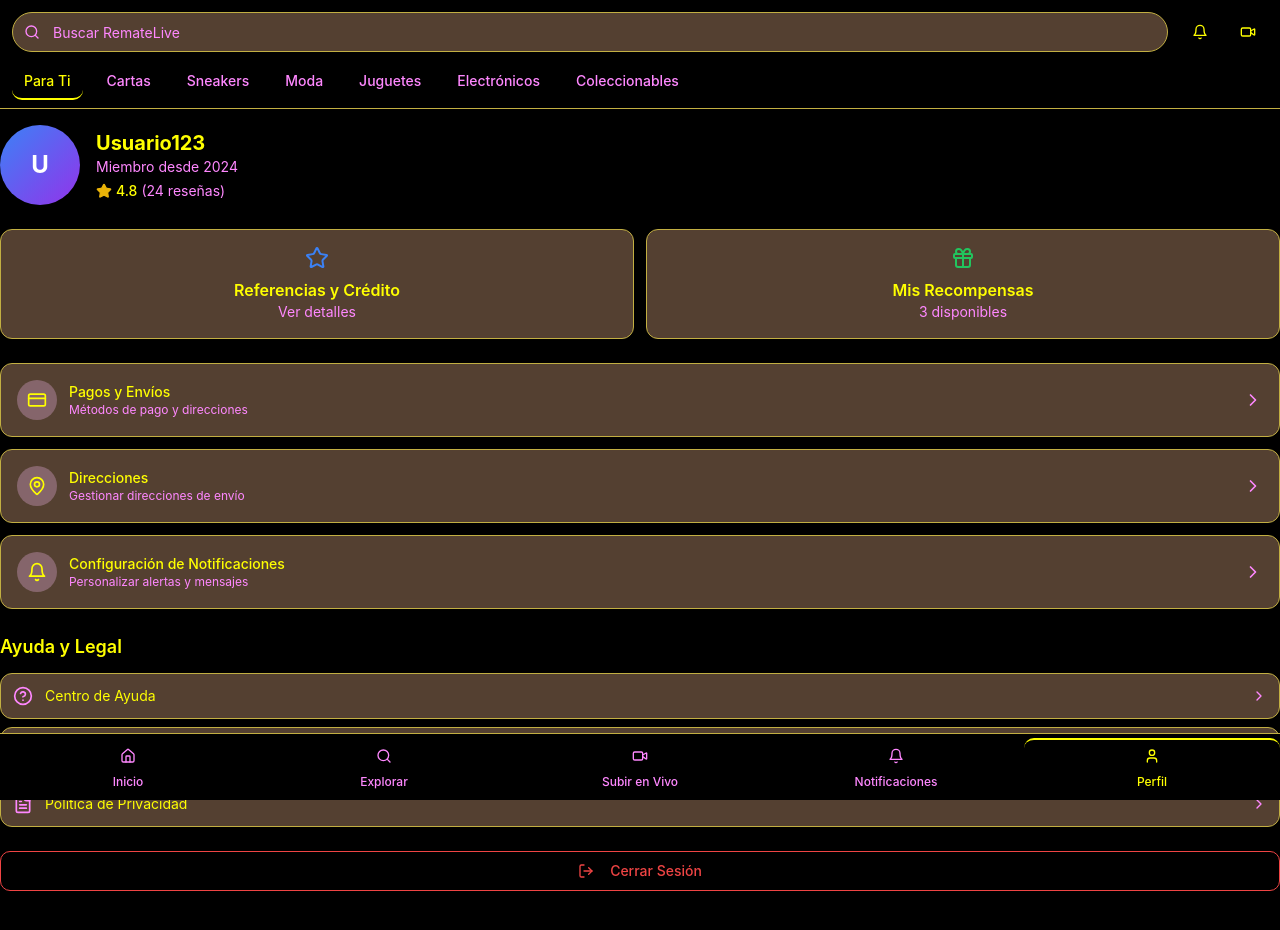
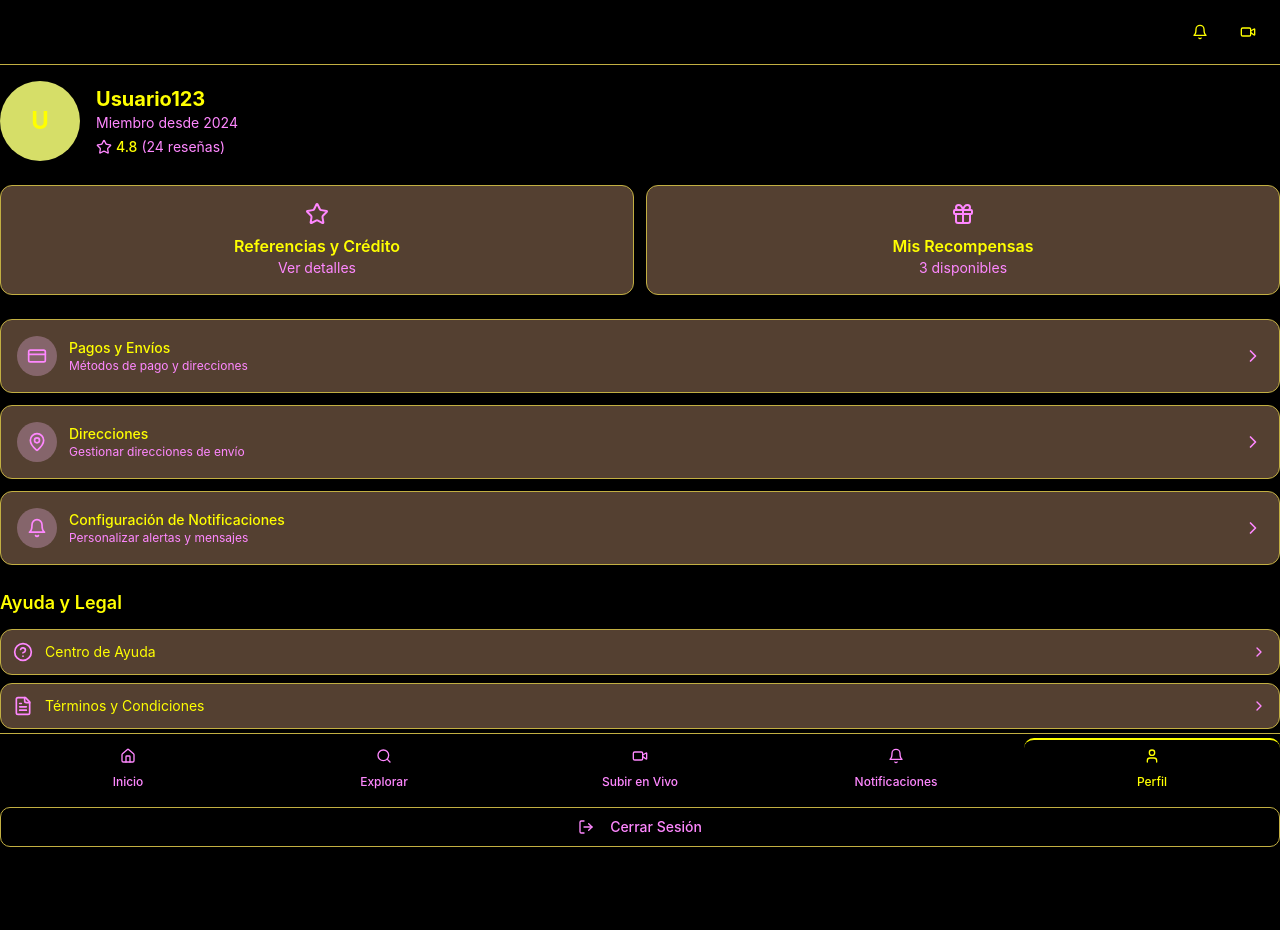
Before and after one commit to alessio0618/rematelive-en-vivo-mundo, a React (Vite) app: page /perfil in a window 1280 px wide. Shown: the top 930 px of the page. Built offline with nearby package versions, Linux system fonts and the light colour scheme.

Commit message:
Refactor UI and apply color palette
Apply the complete list of UI and color corrections, including header refactoring, color palette adjustments, and ensuring consistent design across all pages. If any changes are not applied, re-execute the changes.

```diff
--- /dev/null
+++ b/src/components/CategoryBar.tsx
@@ -0,0 +1,40 @@
+
+import React from 'react';
+import { Button } from '@/components/ui/button';
+
+const CategoryBar = () => {
+  const categories = [
+    'Para Ti',
+    'Cartas',
+    'Sneakers',
+    'Moda',
+    'Juguetes',
+    'Electrónicos',
+    'Coleccionables'
+  ];
+
+  return (
+    <div className="bg-background border-b border-border">
+      <div className="px-3 pb-2">
+        <div className="flex space-x-3 overflow-x-auto scrollbar-hide">
+          {categories.map((category, index) => (
+            <Button
+              key={category}
+              variant="ghost"
+              size="sm"
+              className={`whitespace-nowrap text-sm font-medium hover:bg-accent/20 transition-colors ${
+                index === 0
+                  ? 'text-foreground border-b-2 border-foreground'
+                  : 'text-muted-foreground border-b-2 border-transparent'
+              }`}
+            >
+              {category}
+            </Button>
+          ))}
+        </div>
+      </div>
+    </div>
+  );
+};
+
+export default CategoryBar;
--- /dev/null
+++ b/src/components/SearchBar.tsx
@@ -0,0 +1,38 @@
+
+import React from 'react';
+import { Search, Bell, Video } from 'lucide-react';
+import { Input } from '@/components/ui/input';
+import { Button } from '@/components/ui/button';
+
+interface SearchBarProps {
+  placeholder: string;
+}
+
+const SearchBar = ({ placeholder }: SearchBarProps) => {
+  return (
+    <div className="bg-background border-b border-border mobile-header">
+      <div className="flex items-center justify-between p-3">
+        <div className="flex-1 max-w-none mx-0">
+          <div className="relative">
+            <Search className="absolute left-3 top-1/2 transform -translate-y-1/2 text-muted-foreground w-4 h-4" />
+            <Input
+              placeholder={placeholder}
+              className="pl-10 bg-card border-border text-foreground placeholder:text-muted-foreground rounded-full h-10 focus-visible:ring-accent focus-visible:border-accent"
+            />
+          </div>
+        </div>
+
+        <div className="flex items-center space-x-2 ml-3">
+          <Button variant="ghost" size="icon" className="text-foreground h-10 w-10 hover:bg-accent/20">
+            <Bell className="w-5 h-5" />
+          </Button>
+          <Button variant="ghost" size="icon" className="text-foreground h-10 w-10 hover:bg-accent/20">
+            <Video className="w-5 h-5" />
+          </Button>
+        </div>
+      </div>
+    </div>
+  );
+};
+
+export default SearchBar;
--- /dev/null
+++ b/src/components/SimpleHeader.tsx
@@ -0,0 +1,23 @@
+
+import React from 'react';
+import { Bell, Video } from 'lucide-react';
+import { Button } from '@/components/ui/button';
+
+const SimpleHeader = () => {
+  return (
+    <div className="bg-background border-b border-border mobile-header">
+      <div className="flex items-center justify-end p-3">
+        <div className="flex items-center space-x-2">
+          <Button variant="ghost" size="icon" className="text-foreground h-10 w-10 hover:bg-accent/20">
+            <Bell className="w-5 h-5" />
+          </Button>
+          <Button variant="ghost" size="icon" className="text-foreground h-10 w-10 hover:bg-accent/20">
+            <Video className="w-5 h-5" />
+          </Button>
+        </div>
+      </div>
+    </div>
+  );
+};
+
+export default SimpleHeader;
--- a/src/pages/Explorar.tsx
+++ b/src/pages/Explorar.tsx
@@ -4,7 +4,7 @@ import { Search, TrendingUp, Hash, Gamepad2, Shirt, Baby, Laptop, Star } from 'l
 import { Input } from '@/components/ui/input';
 import { Button } from '@/components/ui/button';
 import { Card } from '@/components/ui/card';
-import TopNavBar from '@/components/TopNavBar';
+import SearchBar from '@/components/SearchBar';
 import BottomNavBar from '@/components/BottomNavBar';
 
 const Explorar = () => {
@@ -19,7 +19,7 @@ const Explorar = () => {
       icon: TrendingUp,
       viewerCount: 1240,
       liveCount: 23,
-      color: 'bg-blue-500'
+      color: 'bg-muted'
     },
     {
       id: 2,
@@ -27,7 +27,7 @@ const Explorar = () => {
       icon: Star,
       viewerCount: 890,
       liveCount: 15,
-      color: 'bg-green-500'
+      color: 'bg-muted'
     },
     {
       id: 3,
@@ -35,7 +35,7 @@ const Explorar = () => {
       icon: Hash,
       viewerCount: 756,
       liveCount: 12,
-      color: 'bg-pink-500'
+      color: 'bg-muted'
     },
     {
       id: 4,
@@ -43,7 +43,7 @@ const Explorar = () => {
       icon: Gamepad2,
       viewerCount: 634,
       liveCount: 18,
-      color: 'bg-purple-500'
+      color: 'bg-muted'
     },
     {
       id: 5,
@@ -51,7 +51,7 @@ const Explorar = () => {
       icon: Shirt,
       viewerCount: 523,
       liveCount: 9,
-      color: 'bg-yellow-500'
+      color: 'bg-muted'
     },
     {
       id: 6,
@@ -59,7 +59,7 @@ const Explorar = () => {
       icon: Baby,
       viewerCount: 412,
       liveCount: 7,
-      color: 'bg-orange-500'
+      color: 'bg-muted'
     },
     {
       id: 7,
@@ -67,7 +67,7 @@ const Explorar = () => {
       icon: Laptop,
       viewerCount: 398,
       liveCount: 11,
-      color: 'bg-indigo-500'
+      color: 'bg-muted'
     },
     {
       id: 8,
@@ -75,16 +75,16 @@ const Explorar = () => {
       icon: Star,
       viewerCount: 287,
       liveCount: 6,
-      color: 'bg-red-500'
+      color: 'bg-muted'
     }
   ];
 
   return (
     <div className="min-h-screen bg-background text-foreground">
-      <TopNavBar />
+      <SearchBar placeholder="Buscar categorías" />
 
       <main className="mobile-padding pb-24">
-        {/* Search bar */}
+        {/* Search bar adicional específica para categorías */}
         <div className="mb-4 mt-2">
           <div className="relative">
             <Search className="absolute left-3 top-1/2 transform -translate-y-1/2 text-muted-foreground w-4 h-4" />
@@ -125,7 +125,7 @@ const Explorar = () => {
               >
                 <div className="flex flex-col items-center text-center space-y-3">
                   <div className={`w-12 h-12 ${category.color} rounded-full flex items-center justify-center`}>
-                    <Icon className="w-6 h-6 text-white" />
+                    <Icon className="w-6 h-6 text-muted-foreground" />
                   </div>
                   <div>
                     <h3 className="text-foreground font-semibold text-sm mb-1">{category.name}</h3>
--- a/src/pages/Index.tsx
+++ b/src/pages/Index.tsx
@@ -1,13 +1,15 @@
 
 import React from 'react';
-import TopNavBar from '@/components/TopNavBar';
+import SearchBar from '@/components/SearchBar';
+import CategoryBar from '@/components/CategoryBar';
 import BottomNavBar from '@/components/BottomNavBar';
 import HomeFeed from '@/components/HomeFeed';
 
 const Index = () => {
   return (
     <div className="min-h-screen bg-background text-foreground">
-      <TopNavBar />
+      <SearchBar placeholder="Buscar RemateLive" />
+      <CategoryBar />
       <main className="relative">
         <HomeFeed />
       </main>
--- a/src/pages/Notificaciones.tsx
+++ b/src/pages/Notificaciones.tsx
@@ -3,7 +3,7 @@ import React, { useState } from 'react';
 import { ShoppingBag, MessageSquare, Heart, BookmarkCheck, DollarSign } from 'lucide-react';
 import { Button } from '@/components/ui/button';
 import { Card, CardContent } from '@/components/ui/card';
-import TopNavBar from '@/components/TopNavBar';
+import SimpleHeader from '@/components/SimpleHeader';
 import BottomNavBar from '@/components/BottomNavBar';
 
 const Notificaciones = () => {
@@ -47,21 +47,13 @@ const Notificaciones = () => {
   ];
 
   const getStatusColor = (status: string) => {
-    switch (status) {
-      case 'Completado':
-        return 'text-green-500';
-      case 'En Progreso':
-        return 'text-yellow-500';
-      case 'Disponible':
-        return 'text-blue-500';
-      default:
-        return 'text-muted-foreground';
-    }
+    // Cambiado: todos los estados usan solo gris claro, sin colores vibrantes
+    return 'text-muted-foreground';
   };
 
   return (
     <div className="min-h-screen bg-background text-foreground">
-      <TopNavBar />
+      <SimpleHeader />
 
       <main className="mobile-padding pb-24">
         {/* Tab navigation */}
--- a/src/pages/Perfil.tsx
+++ b/src/pages/Perfil.tsx
@@ -3,7 +3,7 @@ import React from 'react';
 import { CreditCard, MapPin, Bell, HelpCircle, FileText, LogOut, Star, Gift, ChevronRight } from 'lucide-react';
 import { Button } from '@/components/ui/button';
 import { Card, CardContent } from '@/components/ui/card';
-import TopNavBar from '@/components/TopNavBar';
+import SimpleHeader from '@/components/SimpleHeader';
 import BottomNavBar from '@/components/BottomNavBar';
 
 const Perfil = () => {
@@ -48,19 +48,19 @@ const Perfil = () => {
 
   return (
     <div className="min-h-screen bg-background text-foreground">
-      <TopNavBar />
+      <SimpleHeader />
 
       <main className="mobile-padding pb-24">
         {/* Profile header */}
         <div className="flex items-center space-x-4 mb-6 mt-4">
-          <div className="w-20 h-20 bg-gradient-to-br from-blue-500 to-purple-600 rounded-full flex items-center justify-center">
-            <span className="text-white text-2xl font-bold">U</span>
+          <div className="w-20 h-20 bg-muted rounded-full flex items-center justify-center">
+            <span className="text-foreground text-2xl font-bold">U</span>
           </div>
           <div className="flex-1">
             <h1 className="text-foreground text-xl font-bold">Usuario123</h1>
             <p className="text-muted-foreground text-sm">Miembro desde 2024</p>
             <div className="flex items-center space-x-1 mt-1">
-              <Star className="w-4 h-4 text-yellow-500 fill-current" />
+              <Star className="w-4 h-4 text-muted-foreground" />
               <span className="text-foreground text-sm font-medium">4.8</span>
               <span className="text-muted-foreground text-sm">(24 reseñas)</span>
             </div>
@@ -72,7 +72,7 @@ const Perfil = () => {
           <Card className="bg-card border-border">
             <CardContent className="p-4 text-center">
               <div className="flex items-center justify-center mb-2">
-                <Star className="w-6 h-6 text-blue-500" />
+                <Star className="w-6 h-6 text-muted-foreground" />
               </div>
               <div className="text-foreground font-semibold">Referencias y Crédito</div>
               <div className="text-muted-foreground text-sm">Ver detalles</div>
@@ -81,7 +81,7 @@ const Perfil = () => {
           <Card className="bg-card border-border">
             <CardContent className="p-4 text-center">
               <div className="flex items-center justify-center mb-2">
-                <Gift className="w-6 h-6 text-green-500" />
+                <Gift className="w-6 h-6 text-muted-foreground" />
               </div>
               <div className="text-foreground font-semibold">Mis Recompensas</div>
               <div className="text-muted-foreground text-sm">3 disponibles</div>
@@ -99,7 +99,7 @@ const Perfil = () => {
                   <div className="flex items-center justify-between">
                     <div className="flex items-center space-x-3">
                       <div className="w-10 h-10 bg-accent/20 rounded-full flex items-center justify-center">
-                        <Icon className="w-5 h-5 text-foreground" />
+                        <Icon className="w-5 h-5 text-muted-foreground" />
                       </div>
                       <div>
                         <div className="text-foreground font-medium text-sm">{item.title}</div>
@@ -140,7 +140,7 @@ const Perfil = () => {
         {/* Logout button */}
         <Button
           variant="outline"
-          className="w-full border-red-500 text-red-500 hover:bg-red-500 hover:text-white"
+          className="w-full border-border text-muted-foreground hover:bg-accent/20"
         >
           <LogOut className="w-4 h-4 mr-2" />
           Cerrar Sesión
```
Also changed, not shown: src/pages/SubirEnVivo.tsx (+6 -6 lines).
